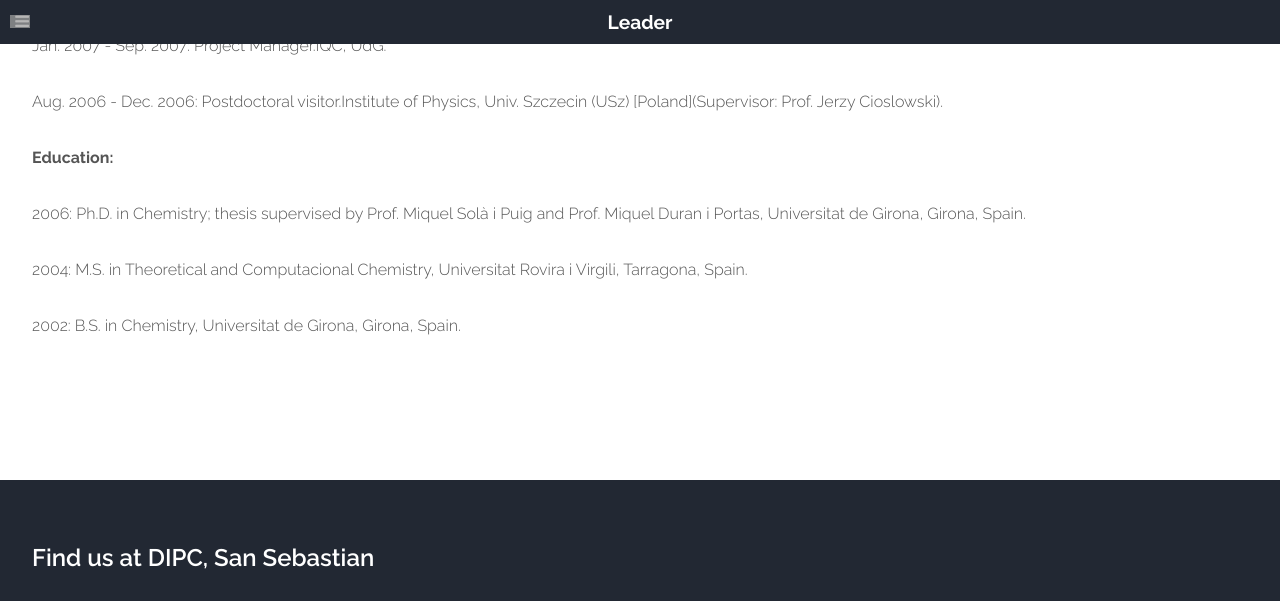
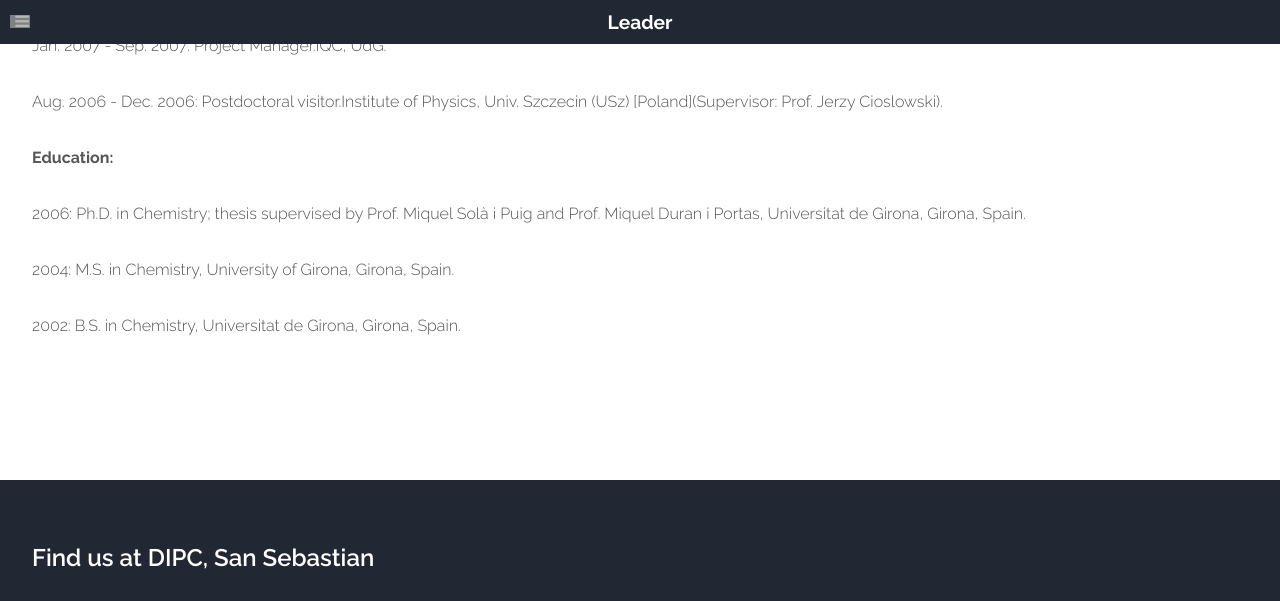
Before and after one commit to old-jekyll-templates/Horizons-Jekyll-Theme, a Jekyll site: the page built from members/eduard-matito.html, in a window 1280 px wide and 900 px high, scrolled down 894 px, cut to the strip 0-601 px from the top of the window. Built offline with Jekyll 4.4.1, drawn with Linux system fonts in a browser that asks for light colours; grey boxes are pictures that could not be loaded.

Commit message:
Update eduard-matito.html

```diff
--- a/members/eduard-matito.html
+++ b/members/eduard-matito.html
@@ -33,7 +33,7 @@ layout: main
 
 	    <p><b>Education:</b></p>
       <p>2006: Ph.D. in Chemistry; thesis supervised by Prof. Miquel Solà i Puig and Prof. Miquel Duran i Portas, Universitat de Girona, Girona, Spain.</p>
-      <p>2004: M.S. in Theoretical and Computacional Chemistry, Universitat Rovira i Virgili, Tarragona, Spain.</p>
+      <p>2004: M.S. in Chemistry, University of Girona, Girona, Spain.</p>
       <p>2002: B.S. in Chemistry, Universitat de Girona, Girona, Spain.</p>
 
 
```
